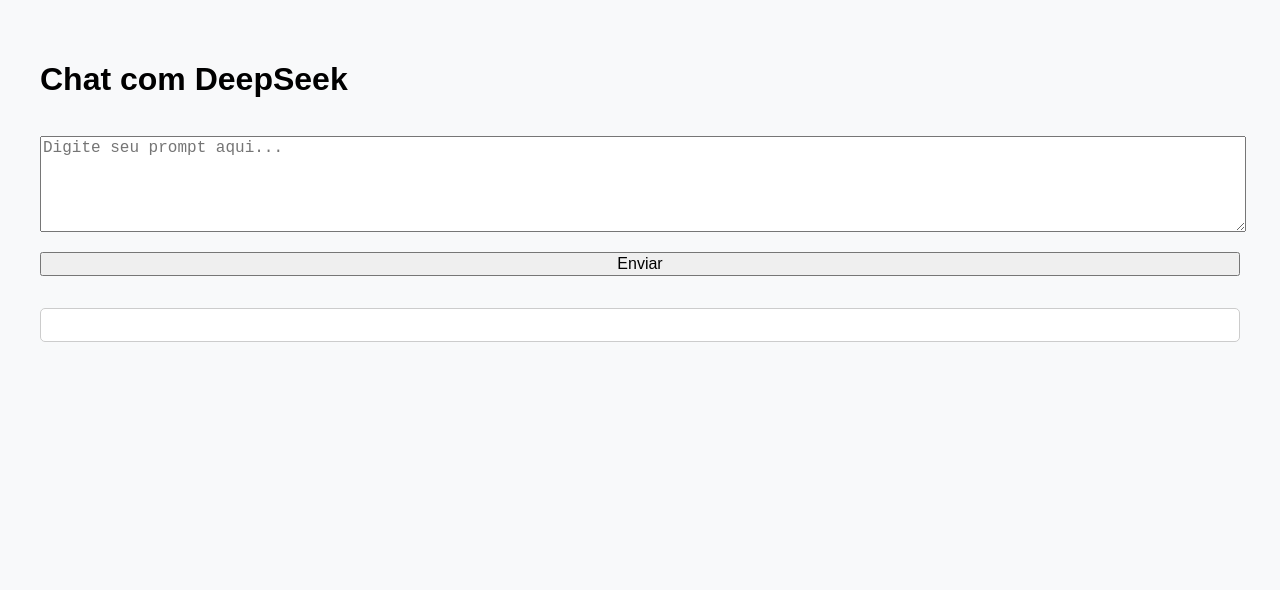
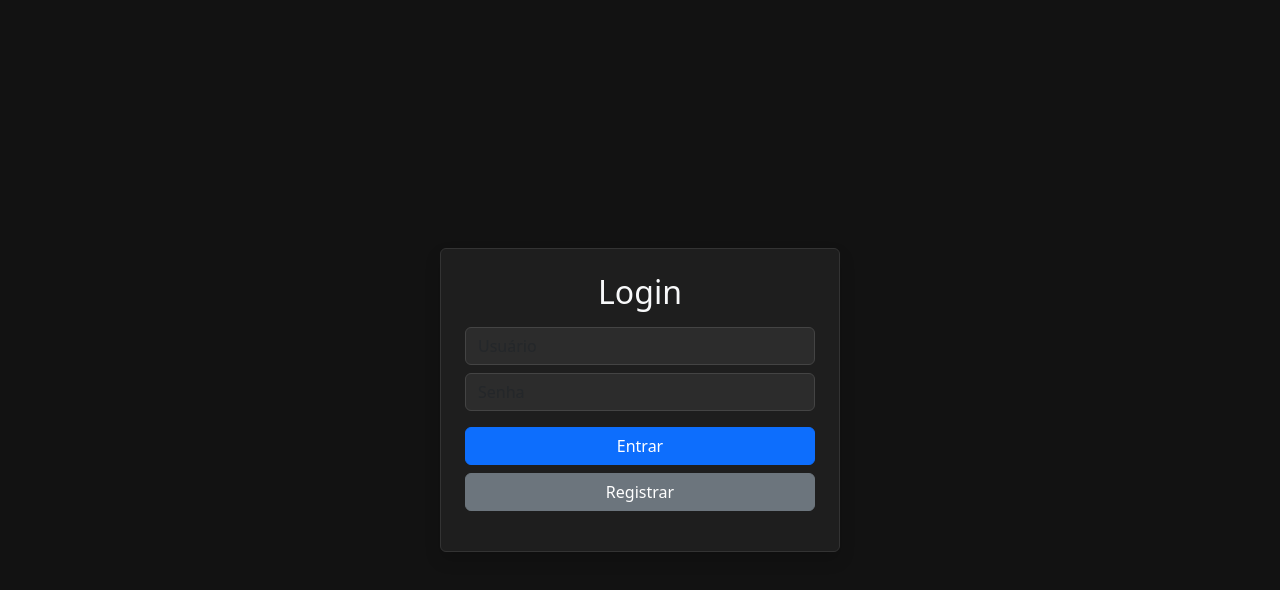
Before and after one commit to LucasV-t/AgenteConversacional, a plain HTML site: page Public/index.html in a window 1280 px wide. Drawn offline with nearby package versions, Linux system fonts and the light colour scheme; no server answers.

Commit message:
Update index.html

```diff
--- a/Public/index.html
+++ b/Public/index.html
@@ -2,71 +2,61 @@
 <html lang="pt-BR">
 <head>
   <meta charset="UTF-8" />
-  <title>DeepSeek Chat</title>
+  <title>DeepSeek - Login</title>
+  <link href="https://cdn.jsdelivr.net/npm/bootstrap@5.3.0/dist/css/bootstrap.min.css" rel="stylesheet">
   <style>
     body {
-      font-family: Arial, sans-serif;
-      padding: 2rem;
-      background: #f8f9fa;
-      position: relative; /* Adiciona um contexto para o ID ficar posicionado no canto inferior */
+      background: #121212;
+      color: #f8f9fa;
     }
-    textarea, button {
-      width: 100%;
-      margin-top: 1rem;
-      font-size: 1rem;
+    .card {
+      background: #1e1e1e;
+      color: #f8f9fa;
+      border: 1px solid #333;
     }
-    #response {
-      margin-top: 2rem;
-      white-space: pre-wrap;
-      background: #fff;
-      padding: 1rem;
-      border-radius: 5px;
-      border: 1px solid #ccc;
-    }
-    #userIdDisplay {
-      font-size: 0.8rem; /* Tamanho do ID reduzido */
-      color: #333;
-      position: bottom; /* Posiciona o ID no canto inferior */
-      bottom: 10px;
-      left: 10px;
+    .form-control {
+      background: #2c2c2c;
+      border: 1px solid #444;
+      color: #f8f9fa;
     }
   </style>
 </head>
-<body>
-  <h1>Chat com DeepSeek</h1>
-  <p id="userIdDisplay"></p> <!-- Exibe o ID no canto inferior esquerdo -->
-  <textarea id="prompt" rows="5" placeholder="Digite seu prompt aqui..."></textarea>
-  <button onclick="enviarPrompt()">Enviar</button>
-
-  <div id="response"></div>
+<body class="d-flex justify-content-center align-items-center vh-100">
+  <div class="card shadow p-4" style="max-width: 400px; width: 100%;">
+    <h2 class="text-center mb-3">Login</h2>
+    <input type="text" id="username" class="form-control mb-2" placeholder="Usuário">
+    <input type="password" id="password" class="form-control mb-3" placeholder="Senha">
+    <button class="btn btn-primary w-100 mb-2" onclick="login()">Entrar</button>
+    <button class="btn btn-secondary w-100" onclick="register()">Registrar</button>
+    <div id="auth-response" class="mt-3 text-center text-danger"></div>
+  </div>
 
   <script>
-    window.onload = async () => {
-      const res = await fetch('/session');
+    async function register() {
+      const username = document.getElementById('username').value;
+      const password = document.getElementById('password').value;
+      const res = await fetch('/register', {
+        method: 'POST',
+        headers: { 'Content-Type': 'application/json' },
+        body: JSON.stringify({ username, password })
+      });
       const data = await res.json();
-      console.log('Sessão iniciada para o usuário:', data.userId);
+      document.getElementById('auth-response').textContent = data.message || data.error;
+    }
 
-      // Exibir o ID gerado para o usuário
-      document.getElementById('userIdDisplay').textContent = `Seu ID de usuário: ${data.userId}`;
-    };
-
-    async function enviarPrompt() {
-      const prompt = document.getElementById('prompt').value;
-      const responseDiv = document.getElementById('response');
-
-      responseDiv.textContent = "Processando...";
-
-      try {
-        const res = await fetch('/deepseek', {
-          method: 'POST',
-          headers: { 'Content-Type': 'application/json' },
-          body: JSON.stringify({ prompt })
-        });
-
-        const data = await res.json();
-        responseDiv.textContent = data.response || JSON.stringify(data);
-      } catch (err) {
-        responseDiv.textContent = 'Erro ao se comunicar com o servidor.';
+    async function login() {
+      const username = document.getElementById('username').value;
+      const password = document.getElementById('password').value;
+      const res = await fetch('/login', {
+        method: 'POST',
+        headers: { 'Content-Type': 'application/json' },
+        body: JSON.stringify({ username, password })
+      });
+      const data = await res.json();
+      if (data.message) {
+        window.location.href = "dashboard.html"; // redireciona
+      } else {
+        document.getElementById('auth-response').textContent = data.error;
       }
     }
   </script>
```
